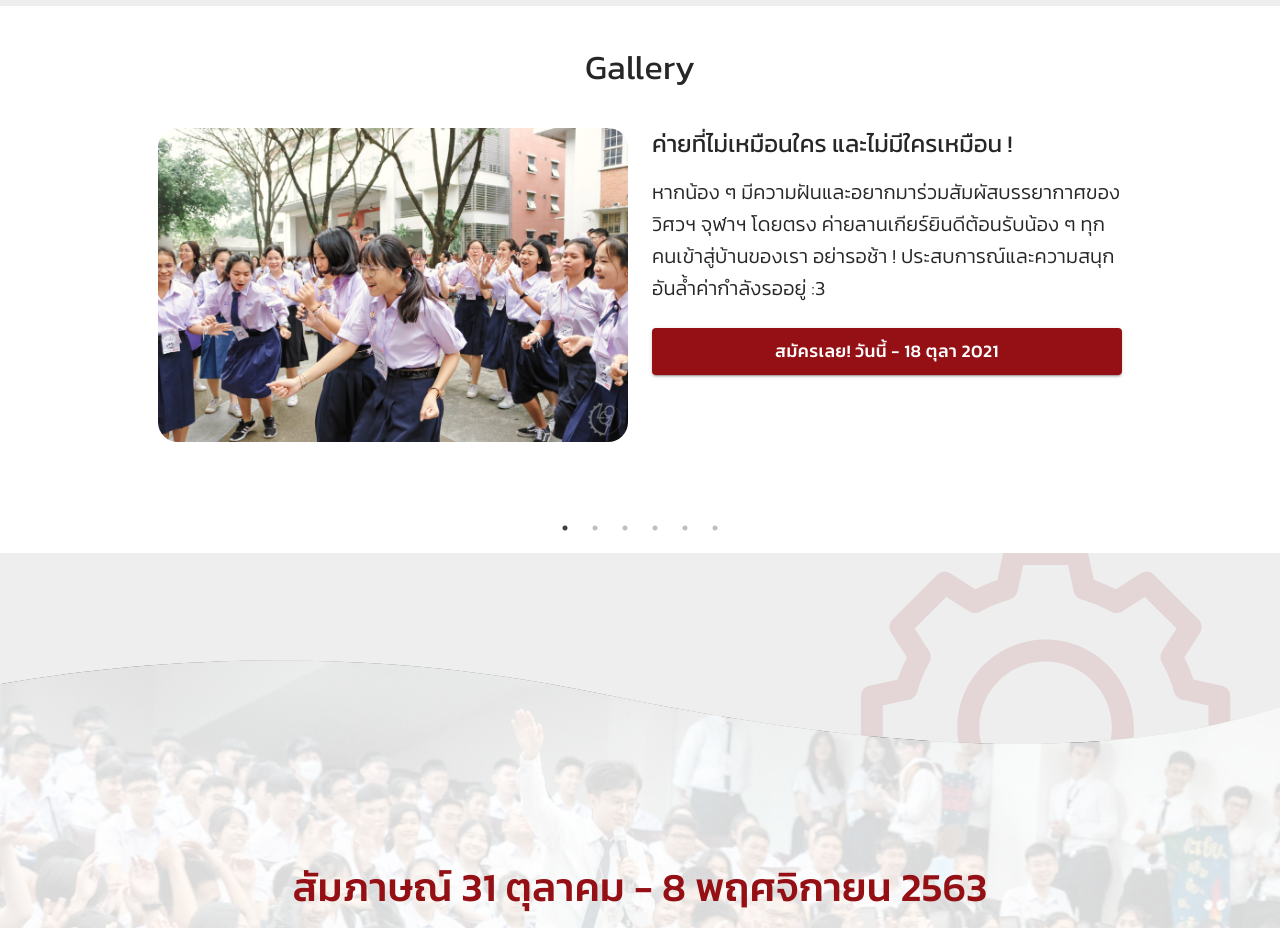
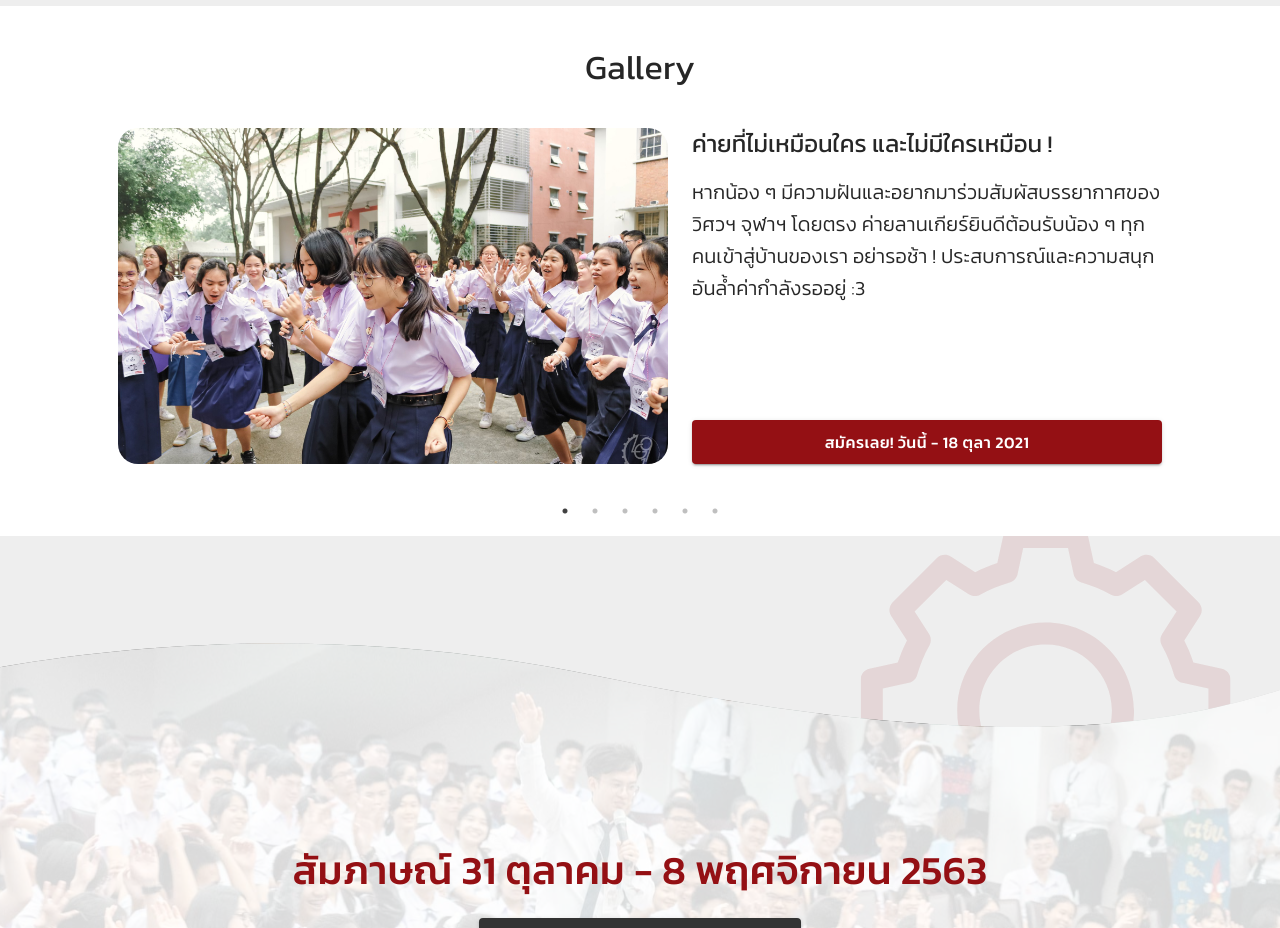
Before and after one commit to esc-chula/larngearcamp-frontend, a React (Create React App) app: page / in a window 1280 px wide. Shown: the part 2720-3648 px from the top of the page. Built offline with nearby package versions, Linux system fonts and the light colour scheme.

Commit message:
📱 Fix responsive design overflow

```diff
--- a/src/core/components/gallery.components.tsx
+++ b/src/core/components/gallery.components.tsx
@@ -61,16 +61,19 @@ const useStyle = makeStyles(theme => ({
   },
   image: {
     width: "100%",
-    maxWidth: "470px",
-    height: "auto",
-    borderRadius: "20px"
+    borderRadius: "20px",
+    [theme.breakpoints.up("sm")]: {
+      maxWidth: "550px",
+      objectFit: "cover",
+      height: "336px"
+    }
   },
   button: {
     marginTop: theme.spacing(3),
-    padding: theme.spacing(1, 6),
+    padding: theme.spacing(1, 3),
     width: "100%",
     "&>*": {
-      fontSize: "1.1rem"
+      fontSize: "1rem"
     },
     "&:disabled": {
       backgroundColor: grey[400],
@@ -121,10 +124,10 @@ const HomeGallery: React.FC<HomeGalleryProps> = props => {
                       หากน้อง ๆ มีความฝันและอยากมาร่วมสัมผัสบรรยากาศของวิศวฯ จุฬาฯ โดยตรง ค่ายลานเกียร์ยินดีต้อนรับน้อง ๆ ทุกคนเข้าสู่บ้านของเรา
                       อย่ารอช้า ! ประสบการณ์และความสนุกอันล้ำค่ากำลังรออยู่ :3
                     </Typography>
-                    <Button variant="contained" color="primary" className={classes.button}>
-                      สมัครเลย! วันนี้ - 18 ตุลา 2021
-                    </Button>
                   </div>
+                  <Button variant="contained" color="primary" className={classes.button}>
+                    สมัครเลย! วันนี้ - 18 ตุลา 2021
+                  </Button>
                 </div>
               </div>
             </div>
```
